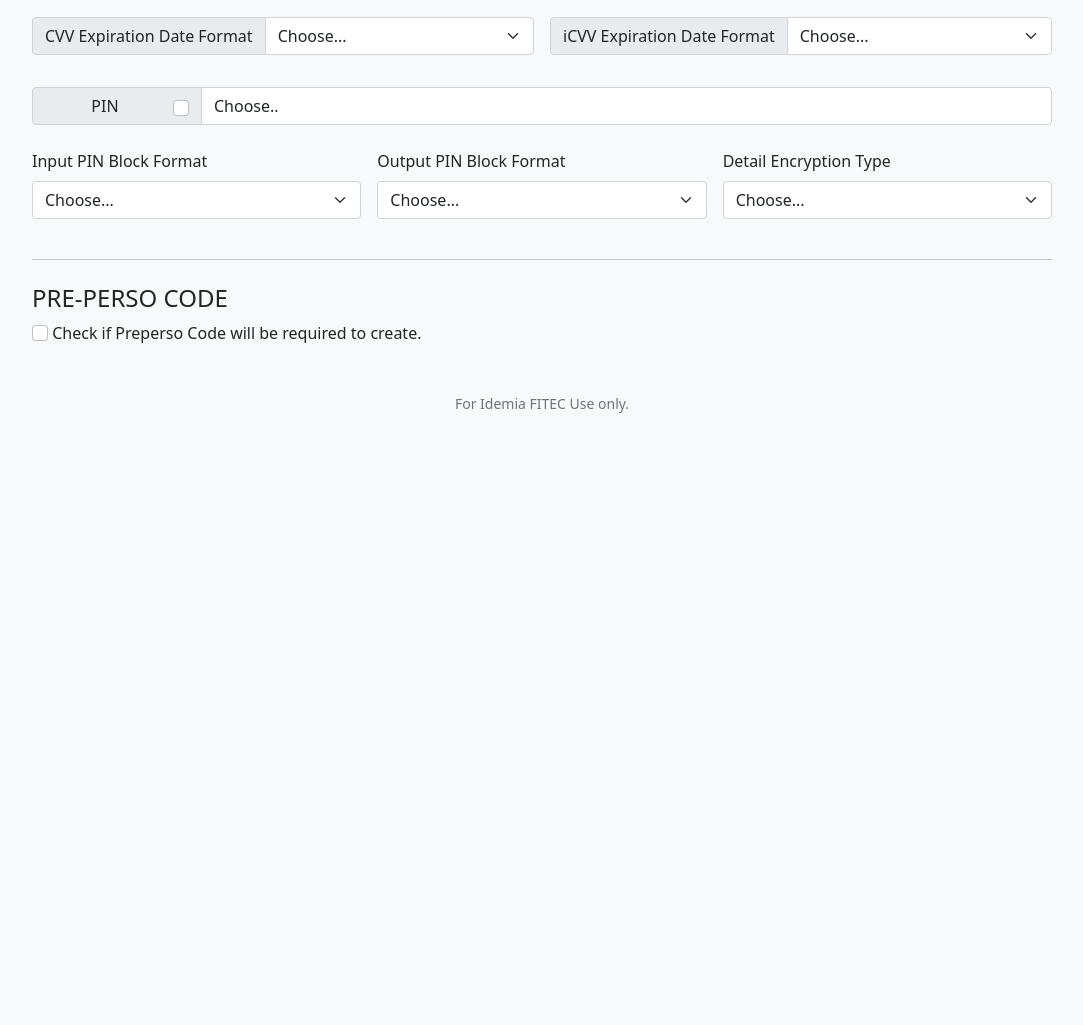
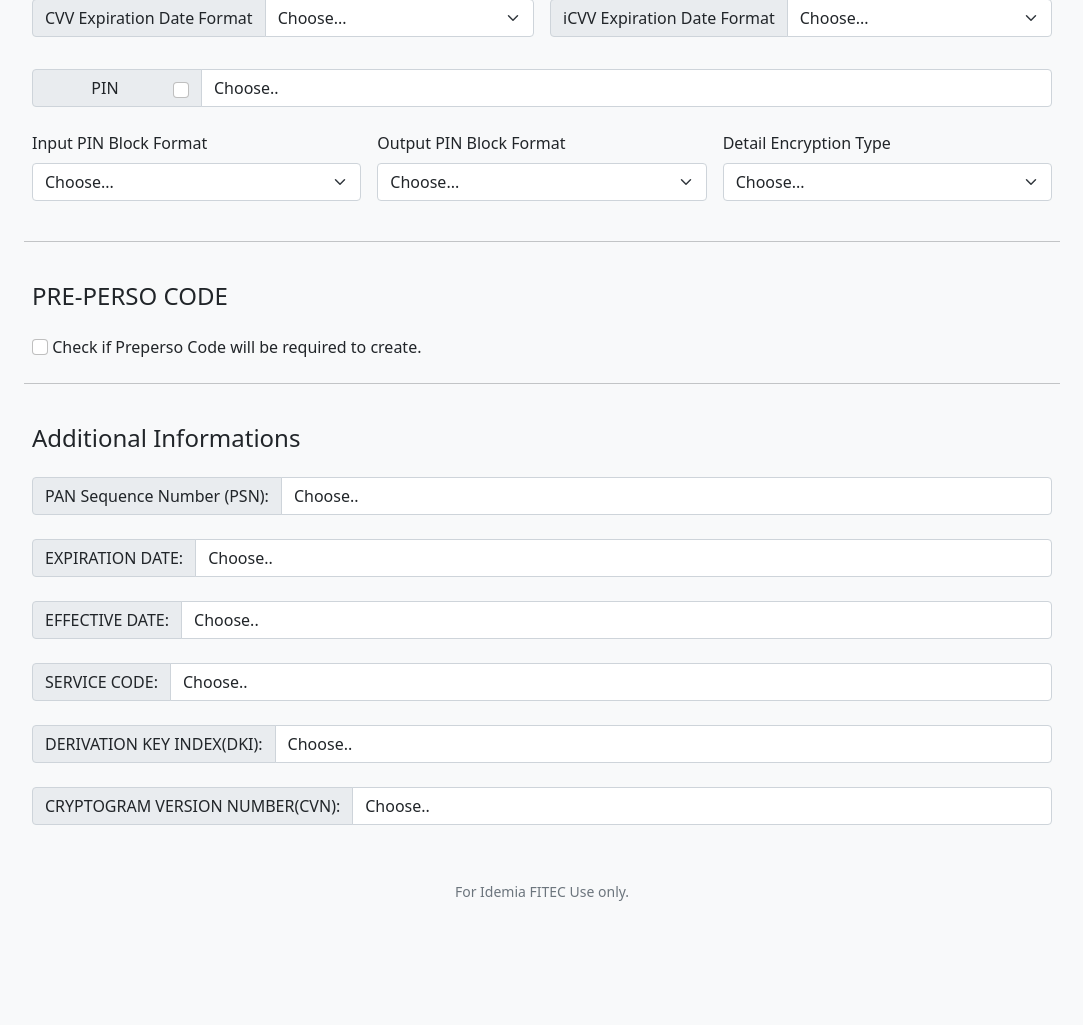
Before and after one commit to er01pr/APPD-v2, a Flask app: page /pprofile in a window 1280 px wide. Shown: the part 3056-4081 px from the top of the page, without its empty margins (98-1181 px from the left). Run offline with Flask 2, Linux system fonts and the light colour scheme.

Commit message:
Added Additional Informations

```diff
--- a/templates/productionProfile.html
+++ b/templates/productionProfile.html
@@ -123,11 +123,11 @@
             <div class="form-check ms-1">
                 <div class="col-sm-12">
                     <input type="radio" class="form-check-input" name="keysRadio">
-                    <label class="form-check-label btn-label" for="keysRegion">Keys provided by Region (will be stored on Local DP-HSM)</label>
+                    <label class="form-check-label" for="keysRegion">Keys provided by Region (will be stored on Local DP-HSM)</label>
                 </div>
                 <div class="col-sm-12">
                         <input type="radio" class="form-check-input " name="keysRadio">
-                        <label class="form-check-label btn-label" for="keysStored">Keys are already stored in Regional DPHSM. Please indicate machine name.</label>
+                        <label class="form-check-label" for="keysStored">Keys are already stored in Regional DPHSM. Please indicate machine name.</label>
                 </div>
                 <div class="mb-3">
                     <label for="keytxt" class="form-label"> </label>
@@ -346,13 +346,69 @@
                   <option value="other">Other</option>
                 </select>
             </div>
-        </div>
+
             <hr class="my-4">
             <h4 class="mb-2">PRE-PERSO CODE</h4>
             <div class="form-check-inline g-3">
                 <input type="checkbox" class="form-check-input">
                 <label class="form-check-label" for="prpCode">Check if Preperso Code will be required to create.</label>
             </div>
+            <hr class="my-4">
+            <h4 class="mb-2">Additional Informations</h4>
+            <div class="input-group flex-nowrap mb-2">
+                <span class="input-group-text" id="addon-wrapping">PAN Sequence Number (PSN): </span>
+                <select id="track1" type="text" class="form-control" placeholder="Choose.." required>
+                    <option value="" disabled selected>Choose..</option>
+                    <option value="defbyRule">Defined by Rule</option>
+                    <option value="defbyInput">Defined within Input File</option>
+                    <option value="sameAsRef">Same as Reference Profile</option>
+                </select>
+            </div>
+            <div class="input-group flex-nowrap mb-2">
+                <span class="input-group-text" id="addon-wrapping">EXPIRATION DATE: </span>
+                <select id="track1" type="text" class="form-control" placeholder="Choose.." required>
+                    <option value="" disabled selected>Choose..</option>
+                    <option value="defbyRule">Defined by Rule</option>
+                    <option value="defbyInput">Defined within Input File</option>
+                    <option value="sameAsRef">Same as Reference Profile</option>
+                </select>
+            </div>
+            <div class="input-group flex-nowrap mb-2">
+                <span class="input-group-text" id="addon-wrapping">EFFECTIVE DATE: </span>
+                <select id="track1" type="text" class="form-control" placeholder="Choose.." required>
+                    <option value="" disabled selected>Choose..</option>
+                    <option value="defbyRule">Defined by Rule</option>
+                    <option value="defbyInput">Defined within Input File</option>
+                    <option value="sameAsRef">Same as Reference Profile</option>
+                </select>
+            </div>
+            <div class="input-group flex-nowrap mb-2">
+                <span class="input-group-text" id="addon-wrapping">SERVICE CODE: </span>
+                <select id="track1" type="text" class="form-control" placeholder="Choose.." required>
+                    <option value="" disabled selected>Choose..</option>
+                    <option value="defbyRule">Defined by Rule</option>
+                    <option value="defbyInput">Defined within Input File</option>
+                    <option value="sameAsRef">Same as Reference Profile</option>
+                </select>
+            </div>
+            <div class="input-group flex-nowrap mb-2">
+                <span class="input-group-text" id="addon-wrapping">DERIVATION KEY INDEX(DKI): </span>
+                <select id="track1" type="text" class="form-control" placeholder="Choose.." required>
+                    <option value="" disabled selected>Choose..</option>
+                    <option value="defbyRule">Defined by Rule</option>
+                    <option value="defbyInput">Defined within Input File</option>
+                    <option value="sameAsRef">Same as Reference Profile</option>
+                </select>
+            </div>
+            <div class="input-group flex-nowrap mb-2">
+                <span class="input-group-text" id="addon-wrapping">CRYPTOGRAM VERSION NUMBER(CVN): </span>
+                <select id="track1" type="text" class="form-control" placeholder="Choose.." required>
+                    <option value="" disabled selected>Choose..</option>
+                    <option value="defbyRule">Defined by Rule</option>
+                    <option value="defbyInput">Defined within Input File</option>
+                    <option value="sameAsRef">Same as Reference Profile</option>
+                </select>
+            </div>
         </div>
     </form>
 </div>
```
Lines whose indentation alone changed are shown as unchanged.
